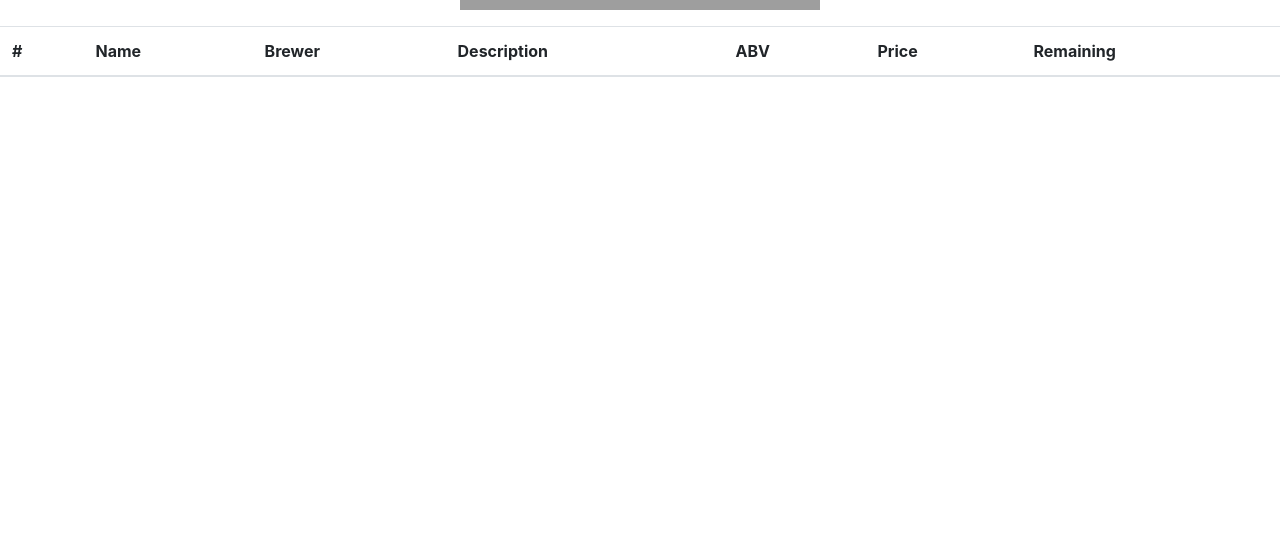
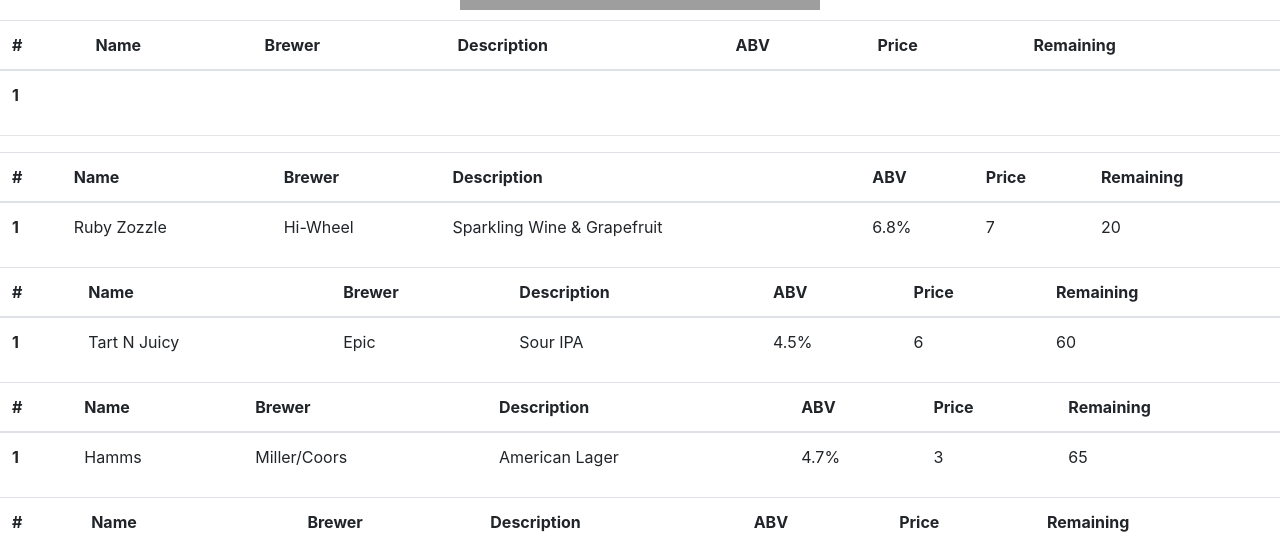
Before and after one commit to ctb116/Keg-Room-React, a React app: page / in a window 1280 px wide. Shown: the part 262-800 px from the top of the page. Built offline with nearby package versions, Linux system fonts and the light colour scheme; grey boxes are pictures that could not be loaded.

Commit message:
fix prop render issue

```diff
--- a/src/components/App.jsx
+++ b/src/components/App.jsx
@@ -3,6 +3,7 @@
 import { Switch, Route } from 'react-router-dom';
 import Header from './Header';
 import Beer from './Beer';
+import BeerList from './BeerList';
 
 /*
   import { Link } from 'react-router-dom';
@@ -22,6 +23,7 @@
       `}</style>
       <Header/>
       <Beer/>
+      <BeerList/>
       {/* <Switch>
         <Route exact path='/' component={} />
       </Switch> */}
--- a/src/components/Beer.jsx
+++ b/src/components/Beer.jsx
@@ -7,12 +7,9 @@
   return (
     <div>
       <style  jsx>{`
-        div {
-          z-index: -1;
-        }
 
       `}</style>
-        <p>{props.name}</p>
+
       <table className="table table-hover">
         <thead>
           <tr>
@@ -26,14 +23,19 @@
           </tr>
         </thead>
         <tbody>
-
-            <p>{props.name}</p>
-
+          <tr>
+            <th scope="row">1</th>
+            <td>{props.name}</td>
+            <td>{props.brewer}</td>
+            <td>{props.description}</td>
+            <td>{props.abv}</td>
+            <td>{props.price}</td>
+            <td>{props.remaining}</td>
+          </tr>
         </tbody>
       </table>
 
     </div>
-
   );
 }
 
--- a/src/components/BeerList.jsx
+++ b/src/components/BeerList.jsx
@@ -1,7 +1,7 @@
 import React from 'react';
 import Beer from './Beer';
 
-const masterKegList = [
+var masterKegList = [
   {
     name: 'Ruby Zozzle',
     brewer: 'Hi-Wheel',
@@ -55,14 +55,15 @@
 function BeerList(){
   return (
     <div>
-      {masterKegList.map((beerlist, index) =>
-        <Beer name={beerlist.name}
-        brewer={beerlist.brewer}
-        description={beerlist.description}
-        abv={beerlist.abv}
-        price={beerlist.price}
-        remaining={beerlist.remaining}
-        key={index}/>
+      <hr/>
+      {masterKegList.map((keg, index) =>
+        <Beer name={keg.name}
+          brewer={keg.brewer}
+          description={keg.description}
+          abv={keg.abv}
+          price={keg.price}
+          remaining={keg.remaining}
+          key={index}/>
       )}
     </div>
   );
```
